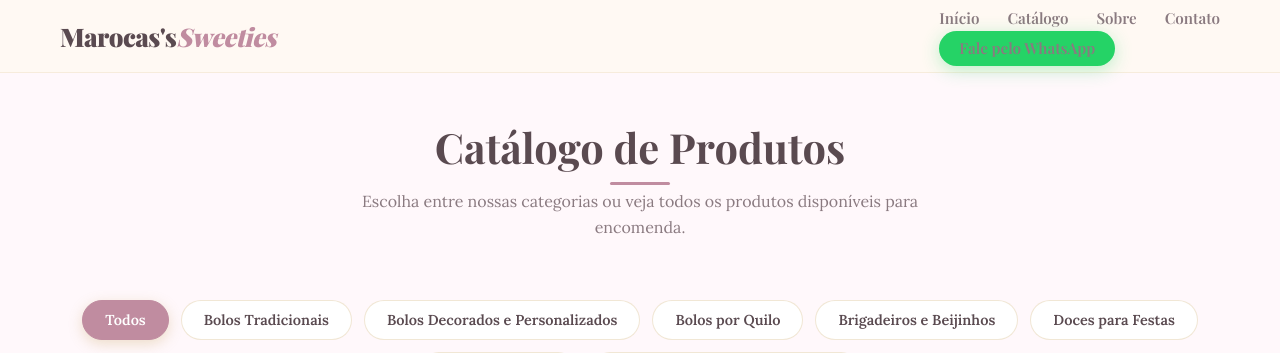
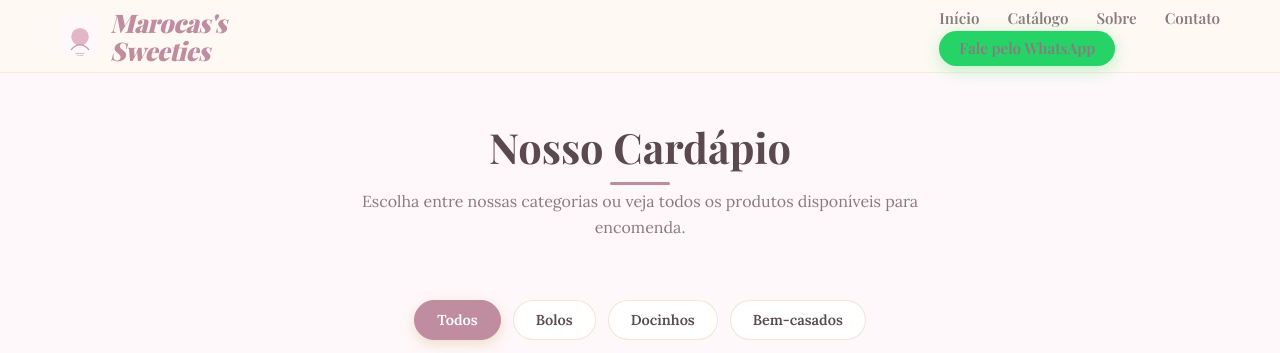
Before and after one commit to mahcn/marocas-sweeties, a Flask app: page /catalogo in a window 1280 px wide. Shown: the top 353 px of the page. Run offline with Flask 3, Linux system fonts and the light colour scheme; some web fonts are replaced.

Commit message:
adição de img

```diff
--- a/app.py
+++ b/app.py
@@ -19,13 +19,9 @@ PRODUTOS = carregar_produtos()
 POR_SLUG = {p["slug"]: p for p in PRODUTOS}
 
 CATEGORIAS = [
-    {"id": "bolos-tradicionais", "nome": "Bolos Tradicionais"},
-    {"id": "bolos-decorados", "nome": "Bolos Decorados e Personalizados"},
-    {"id": "bolos-por-quilo", "nome": "Bolos por Quilo"},
-    {"id": "brigadeiros-beijinhos", "nome": "Brigadeiros e Beijinhos"},
-    {"id": "doces-festas", "nome": "Doces para Festas"},
-    {"id": "centos-doces", "nome": "Centos de Doces"},
-    {"id": "sobremesas-especiais", "nome": "Sobremesas e Produtos Especiais"},
+    {"id": "bolos", "nome": "Bolos"},
+    {"id": "docinhos", "nome": "Docinhos"},
+    {"id": "bem-casados", "nome": "Bem-casados"},
 ]
 
 WHATSAPP_NUMBER = os.environ.get("WHATSAPP_NUMBER", "5511999999999")
--- a/static/css/componentes2.css
+++ b/static/css/componentes2.css
@@ -54,6 +54,10 @@
 [data-anim]{opacity:0;}
 [data-anim].visivel{opacity:1;animation:fadeInUp 0.8s ease both;}
 
+.logo-img{width:40px;height:40px;object-fit:contain;display:block;}
+.logo-text{display:flex;flex-direction:column;line-height:1.1;}
+.footer-logo-img{width:36px;height:36px;object-fit:contain;}
+
 @media (max-width:768px){
   .btn-menu{display:block;}
   .btn-menu.ativo span:nth-child(1){top:50%;transform:translateY(-50%) rotate(45deg);}
--- a/static/css/style.css
+++ b/static/css/style.css
@@ -48,8 +48,11 @@ a{color:inherit;text-decoration:none;}
 
 .header{position:sticky;top:0;z-index:100;background:rgba(255,249,242,0.9);backdrop-filter:blur(8px);border-bottom:1px solid rgba(197,160,89,0.15);}
 .header-inner{display:flex;align-items:center;justify-content:space-between;height:var(--altura-header);flex-wrap:wrap;gap:12px;}
-.logo{font-family:var(--fonte-titulos);font-size:1.6rem;font-weight:900;color:var(--cor-texto);letter-spacing:-0.5px;}
+.logo{font-family:var(--fonte-titulos);font-size:1.6rem;font-weight:900;color:var(--cor-texto);letter-spacing:-0.5px;display:flex;align-items:center;gap:10px;}
 .logo span{color:var(--cor-primaria);font-style:italic;}
+.logo-img{width:40px;height:40px;object-fit:contain;display:block;}
+.logo-text{display:flex;flex-direction:column;line-height:1.1;}
+.footer-logo-img{width:36px;height:36px;object-fit:contain;}
 .nav-menu ul{display:flex;gap:28px;list-style:none;align-items:center;}
 .nav-menu a{font-family:var(--fonte-titulos);font-weight:600;font-size:0.95rem;color:var(--cor-texto-suave);transition:var(--transicao);}
 .nav-menu a:hover{color:var(--cor-primaria);}
--- a/static/js/main.js
+++ b/static/js/main.js
@@ -33,8 +33,9 @@ document.addEventListener('DOMContentLoaded', () => {
   document.querySelectorAll('[data-whatsapp]').forEach((el) => {
     el.addEventListener('click', (e) => {
       e.preventDefault();
-      const msg = el.getAttribute('data-whatsapp') || 'Olá, Doce Arte Confeitaria!';
-      window.open(`https://wa.me/5511999999999?text=${encodeURIComponent(msg)}`, '_blank');
+      const msg = el.getAttribute('data-whatsapp') || 'Olá, Marocas\'s Sweeties!';
+      const number = window.WHATSAPP_NUMBER || '5511999999999';
+      window.open(`https://wa.me/${number}?text=${encodeURIComponent(msg)}`, '_blank');
     });
   });
 
--- a/templates/base.html
+++ b/templates/base.html
@@ -5,6 +5,7 @@
 <meta name="viewport" content="width=device-width, initial-scale=1.0">
 <meta name="description" content="Doce Arte Confeitaria Artesanal - Bolos, doces e sobremesas para festas e eventos sob encomenda.">
 <title>{% block title %}Marocas's Sweeties{% endblock %}</title>
+<link rel="icon" href="{{ url_for('static', filename='images/logo/favicon-placeholder.svg') }}" type="image/svg+xml">
 <link rel="preconnect" href="https://fonts.googleapis.com">
 <link rel="preconnect" href="https://fonts.gstatic.com" crossorigin>
 <link href="https://fonts.googleapis.com/css2?family=Lora:ital,wght@0,400;0,600;1,400&family=Playfair+Display:ital,wght@0,600;0,700;0,900;1,600&display=swap" rel="stylesheet">
@@ -24,7 +25,10 @@
 
 <header class="header">
   <div class="container header-inner">
-    <a href="{{ url_for('index') }}" class="logo">Marocas's<span>Sweeties</span></a>
+    <a href="{{ url_for('index') }}" class="logo">
+      <img src="{{ url_for('static', filename='images/logo/logo-placeholder.svg') }}" alt="Marocas's Sweeties" class="logo-img">
+      <span class="logo-text">Marocas's<span>Sweeties</span></span>
+    </a>
     <button class="btn-menu" aria-label="Abrir menu" aria-expanded="false"><span></span><span></span><span></span></button>
     <nav class="nav-menu">
       <ul>
@@ -45,7 +49,10 @@
 <footer class="footer">
   <div class="container footer-inner">
     <div class="footer-brand">
-      <div class="logo">Marocas's<span>Sweeties</span></div>
+      <div class="logo">
+        <img src="{{ url_for('static', filename='images/logo/logo-placeholder.svg') }}" alt="Marocas's Sweeties" class="logo-img footer-logo-img">
+        <span class="logo-text">Marocas's<span>Sweeties</span></span>
+      </div>
       <p>Confeitaria artesanal feita com carinho para tornar seus momentos mais doces e inesquecíveis.</p>
       <div class="footer-social">
         <a href="https://instagram.com/docearteconfeitaria" target="_blank" aria-label="Instagram">Instagram</a>
@@ -80,6 +87,7 @@
   <span>WhatsApp</span>
 </a>
 
+<script>window.WHATSAPP_NUMBER = "{{ whatsapp_number }}";</script>
 <script src="{{ url_for('static', filename='js/main.js') }}"></script>
 {% block extra_js %}{% endblock %}
 </body>
--- a/templates/catalogo.html
+++ b/templates/catalogo.html
@@ -1,6 +1,6 @@
 {% extends "base.html" %}
 
-{% block title %}Catálogo | Doce Arte Confeitaria{% endblock %}
+{% block title %}Cardápio | Marocas's Sweeties{% endblock %}
 {% block extra_css %}
 <style>
 .categoria-badge{font-size:0.75rem;text-transform:uppercase;letter-spacing:1px;font-weight:700;color:var(--cor-primaria);margin-bottom:6px;display:block;}
@@ -11,7 +11,7 @@
 <section class="section--menor">
   <div class="container">
     <div class="titulo-secao">
-      <h2>Catálogo de Produtos</h2>
+      <h2>Nosso Cardápio</h2>
       <p style="text-align:center;color:var(--cor-texto-suave);max-width:600px;margin:0 auto 30px;">Escolha entre nossas categorias ou veja todos os produtos disponíveis para encomenda.</p>
     </div>
     <div class="filtros">
--- a/templates/index.html
+++ b/templates/index.html
@@ -10,7 +10,7 @@
       <h1>Marocas's Sweeties</h1>
       <p>Doces e sobremesas preparados com carinho para transformar suas celebrações em momentos inesquecíveis.</p>
       <div class="hero-actions">
-        <a href="{{ url_for('catalogo') }}" class="btn btn--primario">Ver Catálogo</a>
+        <a href="{{ url_for('catalogo') }}" class="btn btn--primario">Ver Cardápio</a>
         <a href="{{ whatsapp_link }}" class="btn btn--whatsapp" target="_blank">Solicitar Orçamento</a>
       </div>
     </div>
@@ -37,7 +37,7 @@
 <section class="section">
   <div class="container">
     <div class="titulo-secao">
-      <h2>Nossos destaques</h2>
+      <h2>Destaques do Cardápio</h2>
     </div>
     <div class="destaques-grid">
       {% for p in destaques %}
```
Also changed, not shown: data/produtos.json (+26 -26 lines), static/images/logo/favicon-placeholder.svg (added), static/images/logo/logo-placeholder.svg (added).
